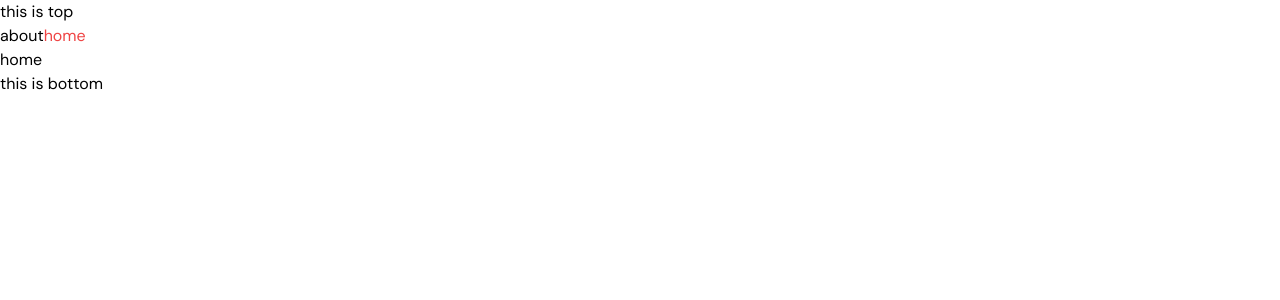
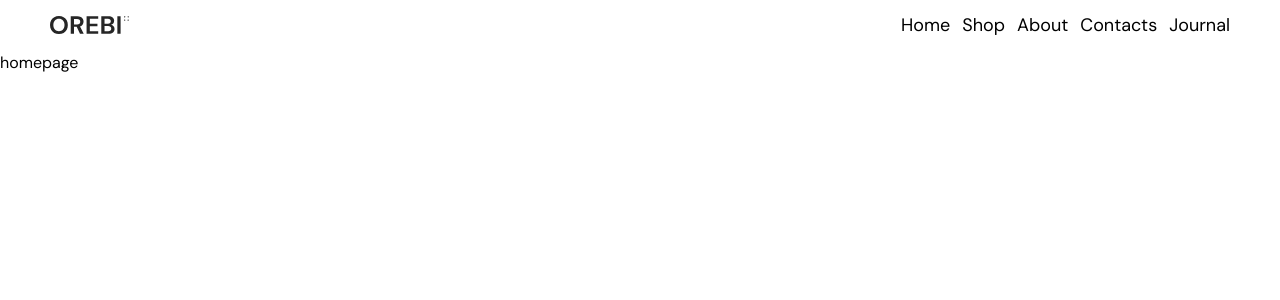
Before and after one commit to Shahriar-30/eCommerce-MERN_Stack-practice, a React (Vite) app: page / in a window 1280 px wide. Shown: the top 300 px of the page. Built offline with nearby package versions, Linux system fonts and the light colour scheme.

Commit message:
navbar ceated done

```diff
--- a/package.json
+++ b/package.json
@@ -4,6 +4,7 @@
   "version": "0.0.0",
   "type": "module",
   "scripts": {
+    "start": "npm run dev",
     "dev": "vite",
     "build": "vite build",
     "lint": "eslint . --ext js,jsx --report-unused-disable-directives --max-warnings 0",
@@ -12,6 +13,7 @@
   "dependencies": {
     "react": "^18.2.0",
     "react-dom": "^18.2.0",
+    "react-icons": "^5.0.1",
     "react-router-dom": "^6.22.3"
   },
   "devDependencies": {
--- a/src/App.jsx
+++ b/src/App.jsx
@@ -1,21 +1,19 @@
 import React from "react";
 import HomePage from "../pages/HomePage";
 import { Route, Routes } from "react-router-dom";
-import LinkPage from "./Components/layout/LinkPage";
+import NavBar from "./Components/navBar/NavBar";
 
 function App() {
   return (
     <>
-      <p>this is top</p>
       <div>
-        <LinkPage path="/about" txt="about" />
-        <LinkPage className='text-red-500' path="/" txt="home" />
+        <NavBar />
       </div>
       <Routes>
-        <Route path="/" element={<>home</>} />
+        <Route path="/" element={<HomePage />} />
         <Route path="/about" element={<>about</>} />
       </Routes>
-      <p>this is bottom</p>
+      {/* <p>this is bottom</p> */}
     </>
   );
 }
--- /dev/null
+++ b/src/Components/layout/Img.jsx
@@ -0,0 +1,11 @@
+import React from "react";
+
+function Img({ src, alt, className }) {
+  return (
+    <>
+      <img className={className} src={src} alt={alt} />
+    </>
+  );
+}
+
+export default Img;
--- /dev/null
+++ b/src/Components/navBar/NavBar.jsx
@@ -0,0 +1,20 @@
+import React from "react";
+import NavLogo from "./NavLogo";
+import NavList from "./NavList";
+
+function NavBar() {
+  return (
+    <>
+      <div className="w-full relative bg-white p-3 flex justify-between items-center lg:px-[50px] ">
+        <div>
+          <NavLogo />
+        </div>
+        <div>
+          <NavList />
+        </div>
+      </div>
+    </>
+  );
+}
+
+export default NavBar;
--- /dev/null
+++ b/src/Components/navBar/NavList.jsx
@@ -0,0 +1,65 @@
+import React, { useState } from "react";
+import { FaBarsStaggered } from "react-icons/fa6";
+import { FaXmark } from "react-icons/fa6";
+import LinkPage from "../layout/LinkPage";
+
+function NavList() {
+  const [nav, setNav] = useState(true);
+
+  let list = [
+    {
+      id: 1,
+      name: "Home",
+      path: "/",
+    },
+    {
+      id: 2,
+      name: "Shop",
+      path: "/shop",
+    },
+    {
+      id: 3,
+      name: "About",
+      path: "/about",
+    },
+    {
+      id: 4,
+      name: "Contacts",
+      path: "/contacts",
+    },
+    {
+      id: 5,
+      name: "Journal",
+      path: "/journal",
+    },
+  ];
+
+  return (
+    <>
+      <div className="flex justify-center items-center h-[20px] sm:hidden">
+        {nav ? (
+          <FaXmark className="text-[28px]  " onClick={() => setNav(false)} />
+        ) : (
+          <FaBarsStaggered
+            className="text-[23px] "
+            onClick={() => setNav(true)}
+          />
+        )}
+      </div>
+      {nav && (
+        <ul className="w-full bg-white  absolute right-0 top-[44px] p-2 flex flex-col sm:static sm:flex-row  sm:p-0 sm:gap-3  ">
+          {list.map((e) => (
+            <li
+              key={e.id}
+              className=" text-center cursor-pointer text-black font-normal text-[14px] hover:font-medium p-1 sm:p-0 sm:text-[18px]  "
+            >
+              <LinkPage txt={e.name} path={e.path} />
+            </li>
+          ))}
+        </ul>
+      )}
+    </>
+  );
+}
+
+export default NavList;
--- /dev/null
+++ b/src/Components/navBar/NavLogo.jsx
@@ -0,0 +1,14 @@
+import React from "react";
+import Img from "../layout/Img";
+
+function NavLogo() {
+  let logo = "img/logo.svg";
+  let text = "Orebi";
+  return (
+    <>
+      <Img src={logo} alt={text} className={'w-20'} />
+    </>
+  );
+}
+
+export default NavLogo;
--- a/tailwind.config.js
+++ b/tailwind.config.js
@@ -12,7 +12,7 @@ export default {
       colors: {
         'white': '#fff',
         'prime': '#262626',
-        'secound': '#767676',
+        'secondary': '#767676',
         'gray': '#979797'
       },
     },
```
Also changed, not shown: 1 other file (tests, documents, lock files or other folders).
